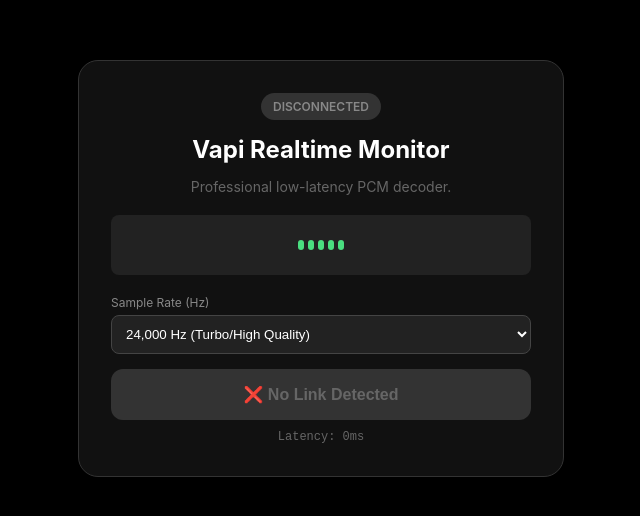
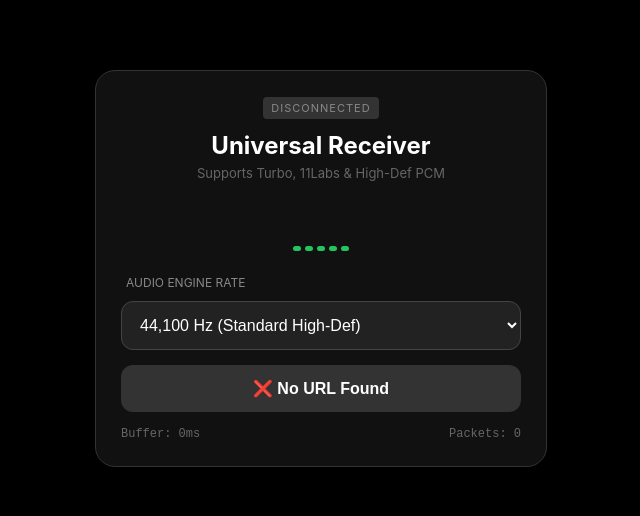
Before and after one commit to maaz2005512/Call-Monitor, a plain HTML site: page index.html in a window 1280 px wide. Shown: the part 132-648 px from the top of the page, without its empty margins (319-959 px from the left). Drawn offline with Linux system fonts and the light colour scheme.

Commit message:
Refactor audio engine and update UI elements
Updated the title and restructured the layout and styles for better presentation. Enhanced audio engine functionality and improved the user interface elements.

```diff
--- a/index.html
+++ b/index.html
@@ -3,227 +3,200 @@
 <head>
     <meta charset="UTF-8">
     <meta name="viewport" content="width=device-width, initial-scale=1.0">
-    <title>⚡ Vapi Pro Monitor</title>
+    <title>⚡ Vapi Universal Decoder</title>
     <style>
-        body {
-            font-family: -apple-system, BlinkMacSystemFont, "Segoe UI", Roboto, sans-serif;
-            background: #000;
-            color: white;
-            display: flex;
-            justify-content: center;
-            align-items: center;
-            min-height: 100vh;
-            margin: 0;
-        }
+        body { font-family: -apple-system, system-ui, BlinkMacSystemFont, "Segoe UI", Roboto, sans-serif; background: #000; color: white; display: flex; flex-direction: column; align-items: center; justify-content: center; height: 100vh; margin: 0; }
+        .card { background: #111; border: 1px solid #333; padding: 25px; border-radius: 20px; width: 90%; max-width: 400px; text-align: center; }
 
-        .monitor-card {
-            background: #111;
-            padding: 2rem;
-            border-radius: 20px;
-            border: 1px solid #333;
-            width: 90%;
-            max-width: 420px;
-            text-align: center;
-        }
+        /* Visualizer */
+        .visualizer { display: flex; justify-content: center; align-items: flex-end; height: 50px; gap: 4px; margin: 20px 0; }
+        .bar { width: 8px; background: #22c55e; border-radius: 4px; height: 5px; transition: height 0.05s ease; }
 
-        .visualizer {
-            height: 60px;
-            background: #222;
-            margin: 20px 0;
-            border-radius: 8px;
-            display: flex;
-            align-items: center;
-            justify-content: center;
-            overflow: hidden;
-            position: relative;
-        }
+        /* Controls */
+        select, button { width: 100%; padding: 14px; margin-top: 10px; border-radius: 12px; font-size: 16px; border: none; outline: none; }
+        select { background: #222; color: #fff; border: 1px solid #444; }
 
-        .bar {
-            width: 6px;
-            background: #4ade80;
-            margin: 0 2px;
-            height: 10px;
-            border-radius: 4px;
-            transition: height 0.1s ease;
-        }
+        .btn-primary { background: #2563eb; color: white; font-weight: 700; cursor: pointer; }
+        .btn-primary:active { transform: scale(0.98); }
+        .btn-sync { background: #dc2626; color: white; font-weight: 700; cursor: pointer; margin-top: 15px; display: none; }
 
-        .status-badge {
-            display: inline-block;
-            padding: 6px 12px;
-            border-radius: 20px;
-            font-size: 12px;
-            font-weight: 600;
-            background: #333;
-            color: #888;
-            margin-bottom: 15px;
-        }
-        .status-badge.live { background: #dc2626; color: white; animation: pulse 2s infinite; }
-
-        .latency-stat { font-size: 12px; color: #666; margin-top: 10px; font-family: monospace; }
-
-        select {
-            background: #222; color: white; border: 1px solid #444; padding: 10px;
-            width: 100%; margin-bottom: 15px; border-radius: 8px; outline: none;
-        }
-
-        button {
-            background: white; color: black; border: none; padding: 16px;
-            border-radius: 12px; font-weight: 700; font-size: 16px; width: 100%; cursor: pointer;
-        }
-        button:disabled { background: #333; color: #666; cursor: not-allowed; }
-
-        @keyframes pulse { 0% { opacity: 1; } 50% { opacity: 0.7; } 100% { opacity: 1; } }
+        .stat-row { display: flex; justify-content: space-between; font-size: 12px; color: #666; margin-top: 15px; font-family: monospace; }
+        .badge { background: #333; padding: 4px 8px; border-radius: 4px; color: #888; font-size: 11px; text-transform: uppercase; letter-spacing: 1px; }
+        .badge.live { background: #22c55e; color: black; box-shadow: 0 0 10px #22c55e; }
     </style>
 </head>
 <body>
 
-<div class="monitor-card">
-    <div id="statusBadge" class="status-badge">DISCONNECTED</div>
+<div class="card">
+    <div style="margin-bottom: 15px;"><span id="statusBadge" class="badge">Disconnected</span></div>
 
-    <h2 style="margin: 0 0 10px 0;">Vapi Realtime Monitor</h2>
-    <p style="color: #666; font-size: 14px; margin-bottom: 20px;">
-        Professional low-latency PCM decoder.
-    </p>
+    <h2 style="margin: 0;">Universal Receiver</h2>
+    <p style="color: #666; font-size: 13px; margin: 5px 0 20px 0;">Supports Turbo, 11Labs & High-Def PCM</p>
 
     <div class="visualizer" id="visualizer">
         <div class="bar"></div><div class="bar"></div><div class="bar"></div>
         <div class="bar"></div><div class="bar"></div>
     </div>
 
-    <label style="font-size: 12px; color: #888; display: block; text-align: left; margin-bottom: 5px;">Sample Rate (Hz)</label>
-    <select id="rateSelect" onchange="updateAudioEngine()">
-        <option value="24000" selected>24,000 Hz (Turbo/High Quality)</option>
-        <option value="16000">16,000 Hz (Standard)</option>
-        <option value="8000">8,000 Hz (Phone Line)</option>
-        <option value="44100">44,100 Hz (Music)</option>
-        <option value="48000">48,000 Hz (Max)</option>
-    </select>
+    <div style="text-align: left; margin-bottom: 5px;">
+        <label style="font-size: 12px; color: #888; margin-left: 5px;">AUDIO ENGINE RATE</label>
+        <select id="rateSelect" onchange="restartEngine()">
+            <option value="48000">48,000 Hz (Max Quality)</option>
+            <option value="44100" selected>44,100 Hz (Standard High-Def)</option>
+            <option value="24000">24,000 Hz (Turbo Models)</option>
+            <option value="16000">16,000 Hz (Basic)</option>
+            <option value="8000">8,000 Hz (Phone)</option>
+        </select>
+    </div>
 
-    <button id="btn" onclick="startEngine()">Start Listening</button>
-    <div id="latencyStat" class="latency-stat">Latency: 0ms</div>
+    <button id="mainBtn" class="btn-primary" onclick="startCall()">🔴 Connect Audio</button>
+    <button id="syncBtn" class="btn-sync" onclick="forceSync()">⚡ SKIP LATENCY (Reset)</button>
+
+    <div class="stat-row">
+        <span id="bufferStat">Buffer: 0ms</span>
+        <span id="packStat">Packets: 0</span>
+    </div>
 </div>
 
 <script>
-    let socket;
-    let audioCtx;
+    let socket = null;
+    let audioCtx = null;
     let nextTime = 0;
     let wssUrl = null;
+    let packetCount = 0;
+    let animationId;
     let analyser;
-    let dataArray;
-    let animationId;
 
-    // 1. Get URL from Browser Link
+    // 1. Grab URL automatically
     window.onload = () => {
         const params = new URLSearchParams(window.location.search);
         wssUrl = params.get('call');
         if (!wssUrl) {
-            document.getElementById('btn').innerText = "❌ No Link Detected";
-            document.getElementById('btn').disabled = true;
+            document.getElementById('mainBtn').innerText = "❌ No URL Found";
+            document.getElementById('mainBtn').disabled = true;
+            document.getElementById('mainBtn').style.background = "#333";
         }
     };
 
-    function startEngine() {
+    function startCall() {
         if (!wssUrl) return;
 
-        // Initialize Audio Context
+        // Init Audio Context
         const rate = parseInt(document.getElementById('rateSelect').value);
         audioCtx = new (window.AudioContext || window.webkitAudioContext)({ sampleRate: rate });
+
+        // Setup Visualizer
         analyser = audioCtx.createAnalyser();
-        analyser.fftSize = 32;
-        analyser.connect(audioCtx.destination); // Connect analyser to speakers
+        analyser.fftSize = 64;
+        analyser.connect(audioCtx.destination);
 
         // Connect WebSocket
         socket = new WebSocket(wssUrl);
         socket.binaryType = "arraybuffer";
 
         // UI Updates
-        const btn = document.getElementById('btn');
-        btn.disabled = true;
-        btn.innerText = "Connecting...";
+        document.getElementById('mainBtn').disabled = true;
+        document.getElementById('mainBtn').innerText = "Connecting...";
 
         socket.onopen = () => {
-            document.getElementById('statusBadge').innerText = "🔴 LIVE AUDIO";
+            document.getElementById('statusBadge').innerText = "LIVE STREAM";
             document.getElementById('statusBadge').classList.add("live");
-            btn.innerText = "Listening...";
-            animateVisualizer();
+            document.getElementById('mainBtn').style.display = "none";
+            document.getElementById('syncBtn').style.display = "block"; // Show Panic Button
+            nextTime = audioCtx.currentTime + 0.1; // Start buffer slightly ahead
+            animate();
         };
 
         socket.onmessage = (event) => {
             if (event.data instanceof ArrayBuffer) {
-                scheduleBuffer(event.data);
+                packetCount++;
+                document.getElementById('packStat').innerText = `Packets: ${packetCount}`;
+                playChunk(event.data);
             }
         };
 
         socket.onclose = () => {
-            document.getElementById('statusBadge').innerText = "CALL ENDED";
+            document.getElementById('statusBadge').innerText = "ENDED";
             document.getElementById('statusBadge').classList.remove("live");
             cancelAnimationFrame(animationId);
         };
     }
 
-    // ⚡ THE MAGIC: Jitter Buffer & Drift Correction
-    function scheduleBuffer(arrayBuffer) {
-        // 1. Decode Raw PCM (Int16 -> Float32)
+    // ⚡ CORE AUDIO ENGINE
+    function playChunk(arrayBuffer) {
+        // Convert Raw PCM (Int16) to Float32
         const int16 = new Int16Array(arrayBuffer);
         const float32 = new Float32Array(int16.length);
-        for (let i = 0; i < int16.length; i++) float32[i] = int16[i] / 32768;
+        for (let i = 0; i < int16.length; i++) {
+            float32[i] = int16[i] / 32768;
+        }
 
-        // 2. Create Audio Buffer
-        const buffer = audioCtx.createBuffer(1, float32.length, audioCtx.sampleRate);
+        // Create Buffer with SELECTED Rate
+        const selectedRate = parseInt(document.getElementById('rateSelect').value);
+        const buffer = audioCtx.createBuffer(1, float32.length, selectedRate);
         buffer.getChannelData(0).set(float32);
 
-        // 3. Jitter Correction Logic
-        // If nextTime is in the past (we are lagging), jump to "now"
+        // 🧠 LATENCY KILLER LOGIC
+        // If nextTime is in the past (lag), reset to now
         if (nextTime < audioCtx.currentTime) {
-            nextTime = audioCtx.currentTime + 0.05; // Add tiny buffer (50ms)
+            nextTime = audioCtx.currentTime;
         }
 
-        // If nextTime is TOO far in future (latency buildup), skip ahead
-        // This is what fixes the "late" feeling
-        if (nextTime > audioCtx.currentTime + 0.5) {
-            console.log("Drift detected: Skipping ahead to sync");
+        // If nextTime is too far in future (>300ms), we are drifting. Skip ahead.
+        // This solves the "late" audio problem.
+        if (nextTime > audioCtx.currentTime + 0.3) {
+            // console.log("Drift detected. Skipping...");
             nextTime = audioCtx.currentTime + 0.05;
         }
 
-        // 4. Play
+        // Schedule Playback
         const source = audioCtx.createBufferSource();
         source.buffer = buffer;
-        source.connect(analyser); // Connect to visualizer first, then speakers
+        source.connect(analyser);
         source.start(nextTime);
 
-        // Advance time pointer
         nextTime += buffer.duration;
 
-        // Update UI Latency Stat
-        const latency = Math.round((nextTime - audioCtx.currentTime) * 1000);
-        document.getElementById('latencyStat').innerText = `Buffer: ${latency}ms`;
+        // Update Stats
+        const lag = Math.round((nextTime - audioCtx.currentTime) * 1000);
+        document.getElementById('bufferStat').innerText = `Buffer: ${lag}ms`;
+
+        // Color code the lag
+        document.getElementById('bufferStat').style.color = lag > 300 ? "#ef4444" : "#666";
     }
 
-    function updateAudioEngine() {
+    function forceSync() {
         if(audioCtx) {
-            audioCtx.close();
-            nextTime = 0; // Reset drift
-            startEngine(); // Restart with new rate
+            nextTime = audioCtx.currentTime; // Hard reset time
+            document.getElementById('bufferStat').innerText = "Synced!";
         }
     }
 
-    // Optional: Simple Visualizer to prove audio is playing
-    function animateVisualizer() {
-        const bufferLength = analyser.frequencyBinCount;
-        const dataArray = new Uint8Array(bufferLength);
+    function restartEngine() {
+        if(socket && socket.readyState === WebSocket.OPEN) {
+            audioCtx.close().then(() => {
+                // Re-init with new rate
+                const rate = parseInt(document.getElementById('rateSelect').value);
+                audioCtx = new (window.AudioContext || window.webkitAudioContext)({ sampleRate: rate });
+                analyser = audioCtx.createAnalyser();
+                analyser.fftSize = 64;
+                analyser.connect(audioCtx.destination);
+                nextTime = audioCtx.currentTime;
+            });
+        }
+    }
+
+    // Visualizer Loop
+    function animate() {
+        if(!analyser) return;
+        const data = new Uint8Array(analyser.frequencyBinCount);
+        analyser.getByteFrequencyData(data);
         const bars = document.querySelectorAll('.bar');
-
-        function draw() {
-            animationId = requestAnimationFrame(draw);
-            analyser.getByteFrequencyData(dataArray);
-
-            // Update 5 bars based on frequency data
-            for(let i=0; i<5; i++) {
-                const height = Math.max(10, dataArray[i*2] / 2);
-                if(bars[i]) bars[i].style.height = height + 'px';
-            }
-        }
-        draw();
+        bars.forEach((bar, i) => {
+            const h = Math.max(5, data[i] / 3);
+            bar.style.height = `${h}px`;
+        });
+        animationId = requestAnimationFrame(animate);
     }
 </script>
 
```
